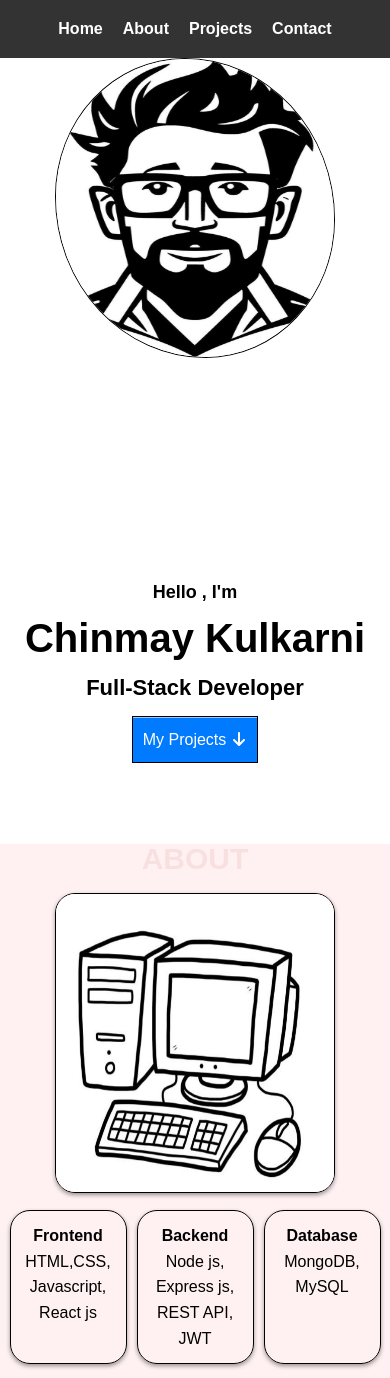
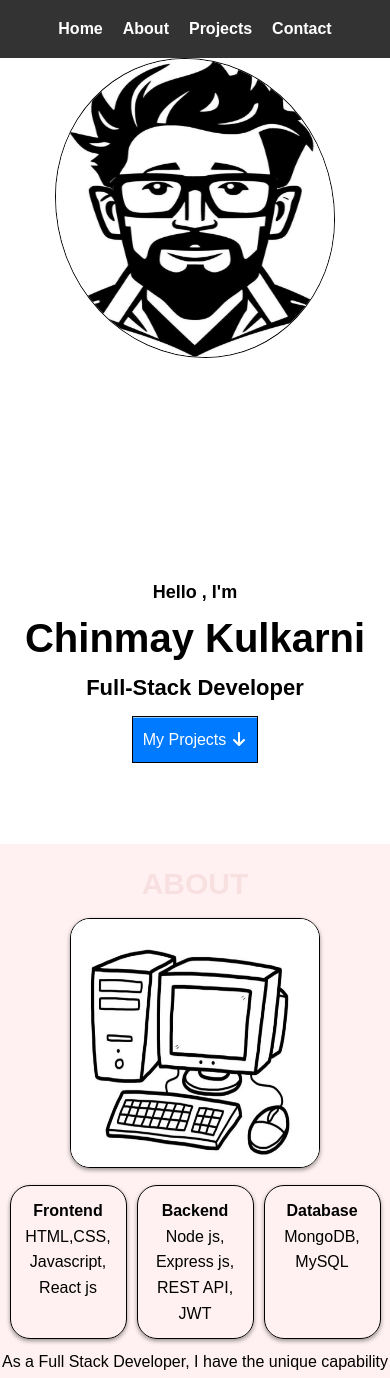
Before and after one commit to Chinmayk19/My-Portfolio, a React (Vite) app: page / in a window 390 px wide. Shown: the top 1378 px of the page. Built offline with nearby package versions, Linux system fonts and the light colour scheme.

Commit message:
first change

```diff
--- a/src/pages/CSS/Home.css
+++ b/src/pages/CSS/Home.css
@@ -329,6 +329,10 @@
     }
   }
   @media screen and (max-width:540px) {
+    .About-img-container img{
+      width: 250px;
+      height: 250px;
+    }
     .contact-details{
       flex-direction: column;
     }
```
